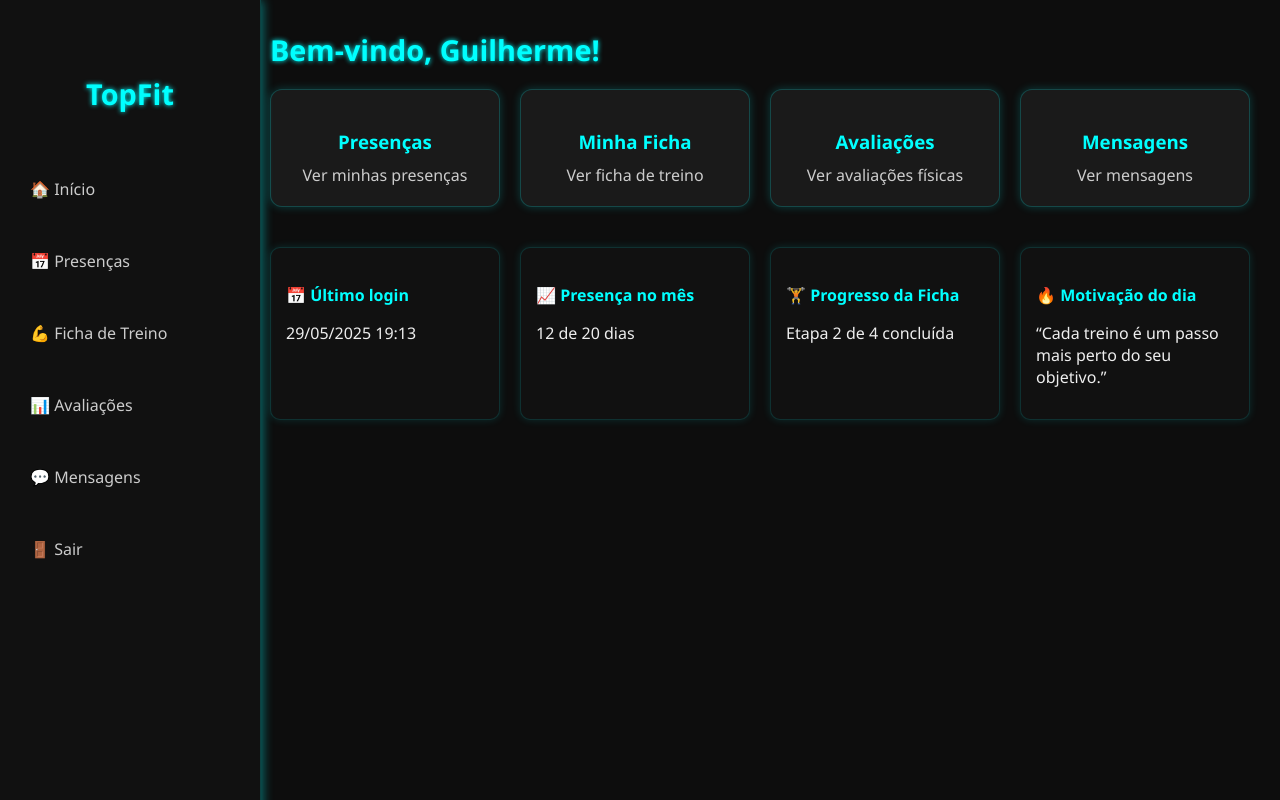
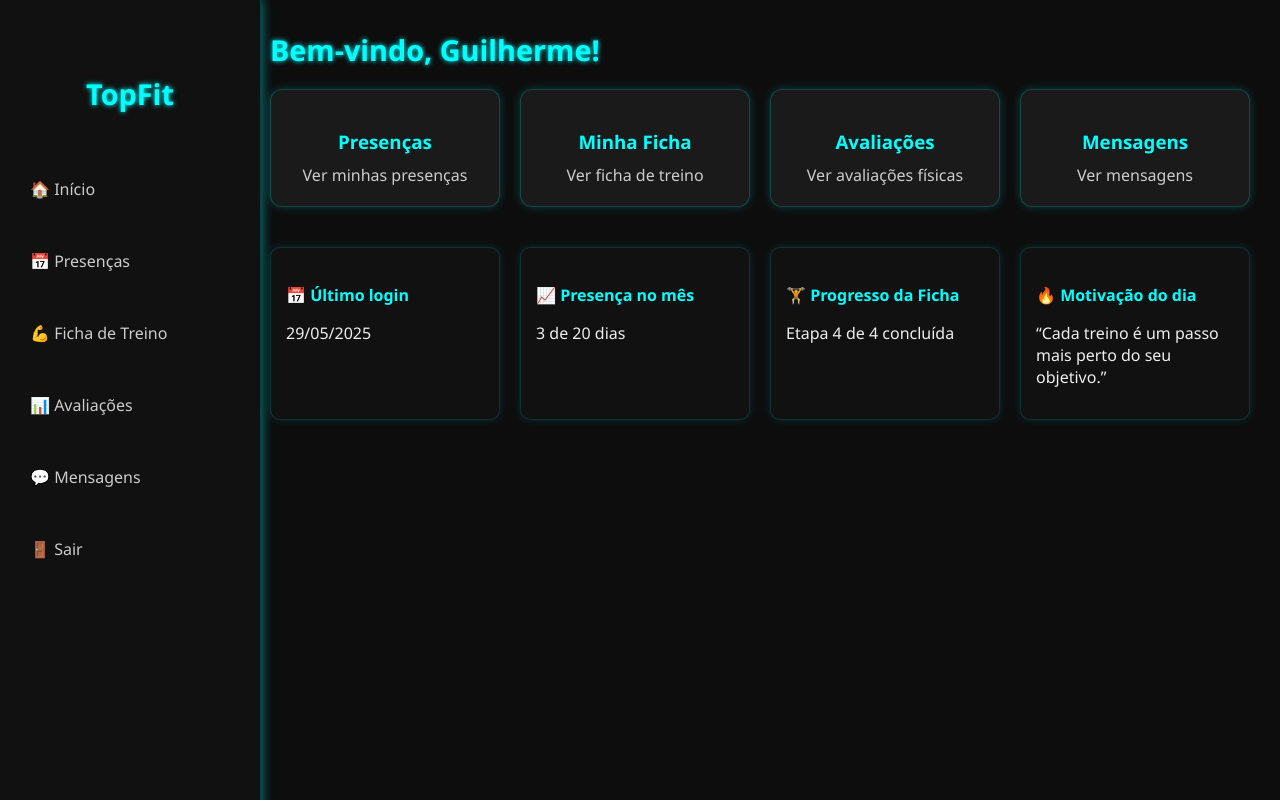
Before and after one commit to GuiiPiloto/academia, a PHP site: page /painel/aluno/dashboard.php in a window 1280 px wide. Run offline with PHP 8.4, Linux system fonts and the light colour scheme; a user stored in the database is signed in.

Commit message:
Atualizacao

```diff
--- a/painel/aluno/dashboard.php
+++ b/painel/aluno/dashboard.php
@@ -52,15 +52,15 @@ verificarLogin("aluno");
         <div class="infos">
             <div class="info-box">
                 <h4>📅 Último login</h4>
-                <p><?php echo date('d/m/Y H:i'); ?></p>
+                <p><?php echo date('d/m/Y'); ?></p>
             </div>
             <div class="info-box">
                 <h4>📈 Presença no mês</h4>
-                <p>12 de 20 dias</p>
+                <p>3 de 20 dias</p>
             </div>
             <div class="info-box">
                 <h4>🏋️ Progresso da Ficha</h4>
-                <p>Etapa 2 de 4 concluída</p>
+                <p>Etapa 4 de 4 concluída</p>
             </div>
             <div class="info-box">
                 <h4>🔥 Motivação do dia</h4>
```
